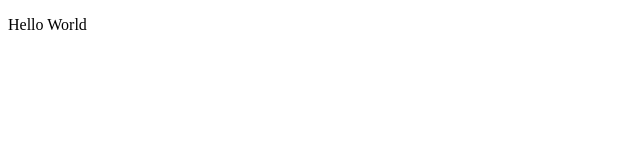
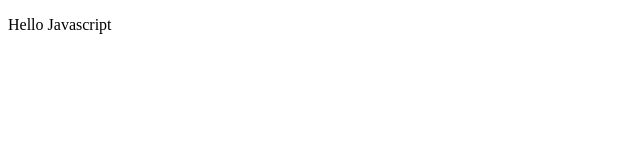
Before and after one commit to nikpud/FullStackOpen2022, a React (Create React App) app in the folder part1/: page / in a window 1280 px wide. Shown: the top 160 px of the page, without its empty margins (0-640 px from the left). Built offline with nearby package versions, Linux system fonts and the light colour scheme.

Commit message:
part1: modified App component with long hand version

```diff
--- a/part1/src/App.js
+++ b/part1/src/App.js
@@ -1,7 +1,10 @@
-const App = () => (
-  <div>
-    <p>Hello World</p>
-  </div>
-)
+const App = () => {
+  console.log('Hello from component')
+  return (
+    <div>
+      <p>Hello Javascript</p>
+    </div>
+  )
+}
 
 export default App;
```
